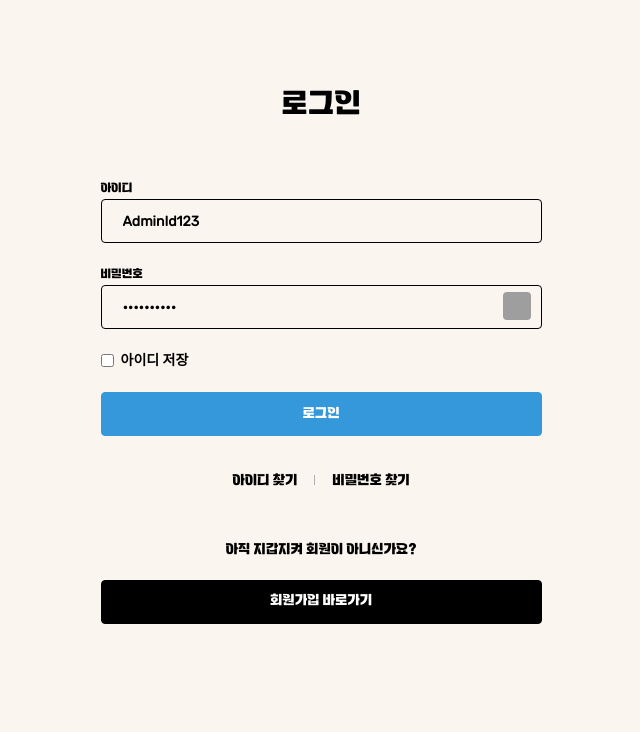
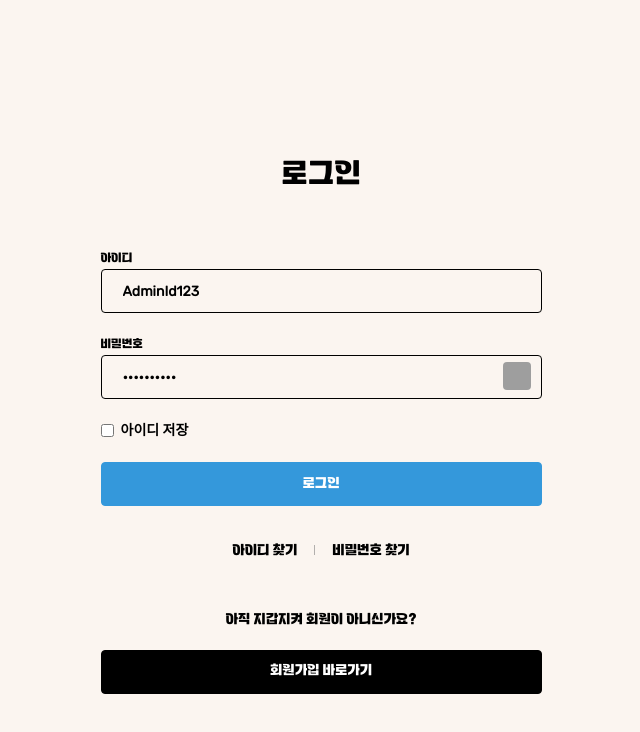
Before and after one commit to leechengwon/closeProject, a React (Vite) app: page /money-protector/login in a window 1280 px wide. Shown: the top 732 px of the page, without its empty margins (319-959 px from the left). Built offline with nearby package versions, Linux system fonts and the light colour scheme; grey boxes are pictures that could not be loaded.

Commit message:
예외처리

```diff
--- a/src/components/Header/Header.jsx
+++ b/src/components/Header/Header.jsx
@@ -45,9 +45,9 @@ const Header = () => {
    * 3.메인페이지로 네비게이트를 해줍니다.
    */
   const handleLoginOut = () => {
-    window.location.reload();
     localStorage.clear();
     navigate('/');
+    window.location.reload();
   };
 
   return (
--- a/src/pages/AccountBook/AccountBook.jsx
+++ b/src/pages/AccountBook/AccountBook.jsx
@@ -49,6 +49,7 @@ const AccountBook = () => {
 
   const [expenseList, setExpenseList] = useState([]);
   const [clickedExpense, setClickedExpense] = useState({});
+  console.log(expenseList);
 
   const [incomeTotal, setIncomeTotal] = useState(0);
   const [expenditureTotal, setExpenditureTotal] = useState(0);
@@ -237,12 +238,18 @@ const AccountBook = () => {
           </tbody>
         </table>
 
+        {expenseList.length === 0 ? (
+          <div className="mt-10 flex w-full justify-center">
+            <span className="text-20px">등록된 가계부 내역이 없습니다.</span>
+          </div>
+        ) : (
           <Pagination
             currentPage={currentPage}
             setCurrentPage={setCurrentPage}
             totalPage={totalPages}
             pageLimit={5} // 이 예에서는 페이지네이션 컨트롤에 5개의 페이지 번호를 표시합니다
           />
+        )}
 
         <IconButton
           className="absolute bottom-2 right-0 transition-all duration-300 hover:rotate-90 hover:scale-110"
--- a/src/pages/Login/Login.jsx
+++ b/src/pages/Login/Login.jsx
@@ -149,7 +149,7 @@ const Login = () => {
   // };
 
   return (
-    <main className="w-2xl flex min-w-80 max-w-2xl flex-col items-center sm:mb-8 sm:mt-8 md:mb-12 md:mt-12 lg:mb-24 lg:mt-24">
+    <main className="w-2xl flex min-w-80 max-w-2xl flex-col items-center sm:mt-28  md:mt-32 lg:mt-44">
       <h2 className="text-30px sm:text-24px">로그인</h2>
 
       <section className="flex w-full flex-col justify-center sm:w-80 md:w-96 lg:w-9/12">
```
Lines whose indentation alone changed are shown as unchanged.
